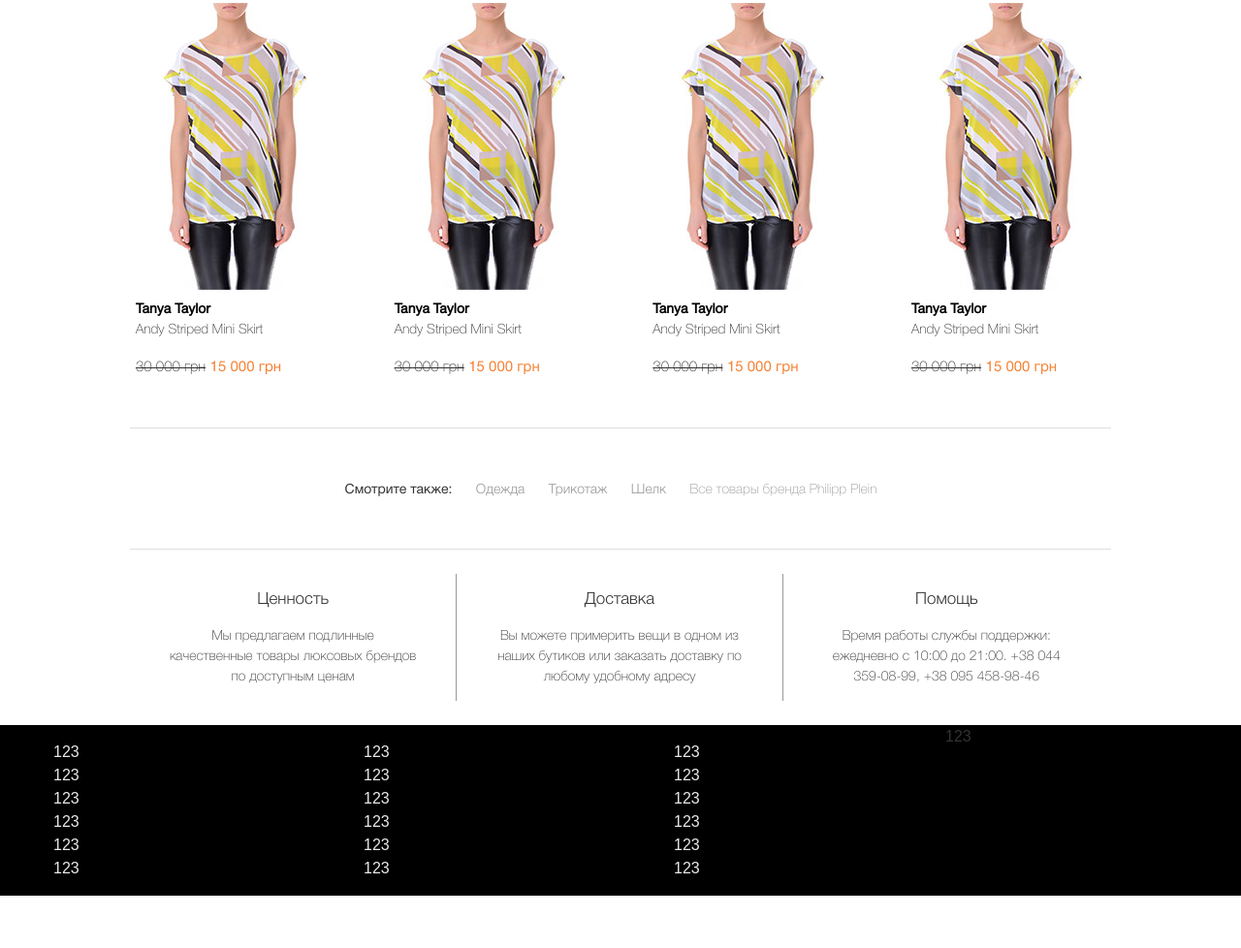
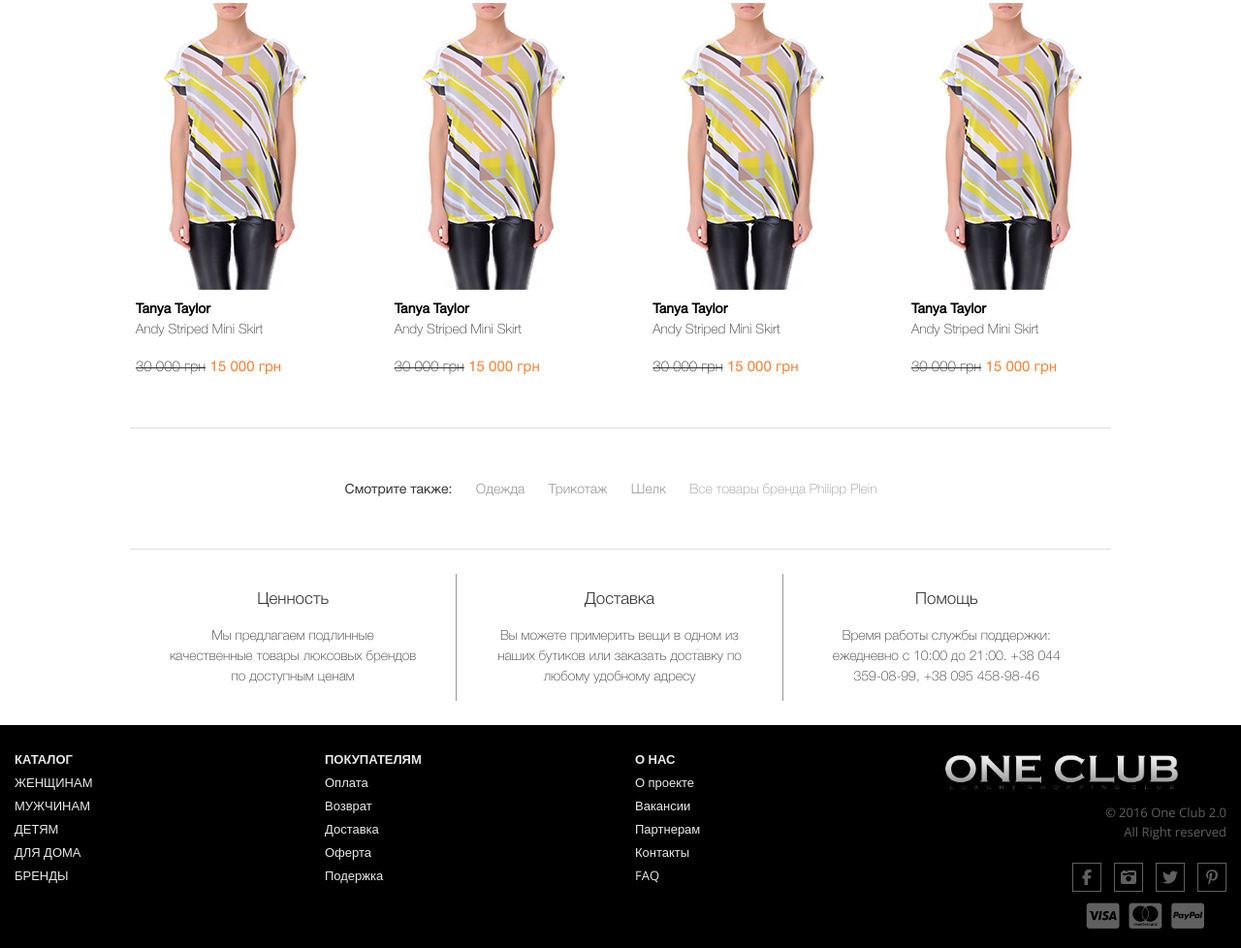
Before and after one commit to kubik11/store, a website: page app/index.html in a window 1280 px wide. Shown: the part 1317-2295 px from the top of the page at 97% size. Before the commit the page ends 2241 px from the top, so only its background shows below. Drawn offline with nearby package versions, Linux system fonts and the light colour scheme.

Commit message:
29.06.2017 evening

```diff
--- a/app/index.html
+++ b/app/index.html
@@ -426,36 +426,53 @@
 			<div class="row">
 				<div class="col-md-3">
 					<ul class="footer-list">
-						<li><a href="#">123</a></li>
-						<li><a href="#">123</a></li>
-						<li><a href="#">123</a></li>
-						<li><a href="#">123</a></li>
-						<li><a href="#">123</a></li>
-						<li><a href="#">123</a></li>
+						<li><a href="#">Каталог</a></li>
+						<li><a href="#">Женщинам</a></li>
+						<li><a href="#">мужчинам</a></li>
+						<li><a href="#">Детям</a></li>
+						<li><a href="#">для дома</a></li>
+						<li><a href="#">бренды</a></li>
 					</ul>
 				</div>
 				<div class="col-md-3">
 					<ul class="footer-list">
-						<li><a href="#">123</a></li>
-						<li><a href="#">123</a></li>
-						<li><a href="#">123</a></li>
-						<li><a href="#">123</a></li>
-						<li><a href="#">123</a></li>
-						<li><a href="#">123</a></li>
+						<li><a href="#">покупателям</a></li>
+						<li><a href="#">Оплата</a></li>
+						<li><a href="#">Возврат</a></li>
+						<li><a href="#">Доставка</a></li>
+						<li><a href="#">Оферта</a></li>
+						<li><a href="#">Подержка</a></li>
 					</ul>
 				</div>
 				<div class="col-md-3">
 					<ul class="footer-list">
-						<li><a href="#">123</a></li>
-						<li><a href="#">123</a></li>
-						<li><a href="#">123</a></li>
-						<li><a href="#">123</a></li>
-						<li><a href="#">123</a></li>
-						<li><a href="#">123</a></li>
+						<li><a href="#">о нас</a></li>
+						<li><a href="#">О проекте</a></li>
+						<li><a href="#">Вакансии</a></li>
+						<li><a href="#">Партнерам</a></li>
+						<li><a href="#">Контакты</a></li>
+						<li><a href="#">FAQ</a></li>
 					</ul>
 				</div>
 				<div class="col-md-3">
-					123
+				<div class="wrap-footer-icons">
+					<div class="wrap-logo-footer"><img src="img/logo.png" alt="bottom-logo"></div>
+					<h3>© 2016 One Club 2.0</h3>
+					<h3>All Right reserved</h3>
+					<ul>
+						<li><a href="#"><i class="fa fa-facebook" aria-hidden="true"></i></a></li><li>
+						<a href="#"><i class="fa fa-camera-retro" aria-hidden="true"></i>
+</a></li><li>
+						<a href="#"><i class="fa fa-twitter" aria-hidden="true"></i></a></li><li>
+						<a href="#"><i class="fa fa-pinterest-p" aria-hidden="true"></i></a></li>
+					</ul>
+					<div class="payment">
+						<a href="#"><i class="fa fa-cc-visa" aria-hidden="true"></i></a><a href="#">
+						<i class="fa fa-cc-mastercard" aria-hidden="true"></i></a><a href="#">
+							<i class="fa fa-cc-paypal" aria-hidden="true"></i>
+						</a>
+					</div>
+					</div>
 				</div>
 			</div>
 			</div>
--- a/app/sass/main.sass
+++ b/app/sass/main.sass
@@ -804,13 +804,86 @@
 					font-weight: 100
 					padding: 0px 40px
 .footer
+	background-color: #000
 	footer
-		background-color: #000
+		padding: 30px 0px 15px 0px
 		.footer-list
+			margin: 5px 0px 0px 0px
+			padding: 0px
 			li
 				list-style: none
+				margin-bottom: 24px
+				line-height: 0px
+
+				&:first-child
+					a
+						text-transform: uppercase
+						font-family: 'Open Sans', sans-serif
+						font-weight: 700
+						font-size: 13px
+				&:last-child
+					margin-bottom: 0px
 				a
 					color: #e9e9e9
+					font-family: 'Open Sans', sans-serif
+					font-weight: 400
+					font-size: 13px
+		.wrap-footer-icons
+			.wrap-logo-footer
+
+				max-width: 240px
+				img
+					width: 100%
+					margin-bottom: 15px
+			h3
+				font-family: 'Open Sans', sans-serif
+				font-weight: 400
+				font-size: 13px
+				color: #606060
+				margin: 0px
+				line-height: 1.5
+				&:first-child
+					text-transform: uppercase
+			ul
+				margin: 0px
+				padding: 0px
+				margin-top: 22px
+				li
+					display: inline-block
+					list-style: none
+					margin-left: 13px
+					a
+						display: block
+						width: 30px
+						height: 30px
+						border: 1px solid #606060
+						text-align: center
+
+						&::before
+							content: ""
+							display: inline-block
+							height: 100%
+							vertical-align: middle
+						i
+							display: inline-block
+							vertical-align: middle
+							margin: 0px auto
+							color: #606060
+			.payment
+				margin-top: 10px
+				margin-right: 23px
+				display: inline-block
+				a
+					display: inline-block
+					margin-left: 10px
+					i
+						font-size: 30px
+						color: #606060
+
+.footer footer .col-md-3:first-child li a
+	text-transform: uppercase
+.footer footer .col-md-3:last-child
+	text-align: right
 //.fa-chevron-down, .fa-chevron-up
 //color: #d0d0d0
 @import "media" // Всегда в конце
```
Also changed, not shown: app/css/main.min.css.
